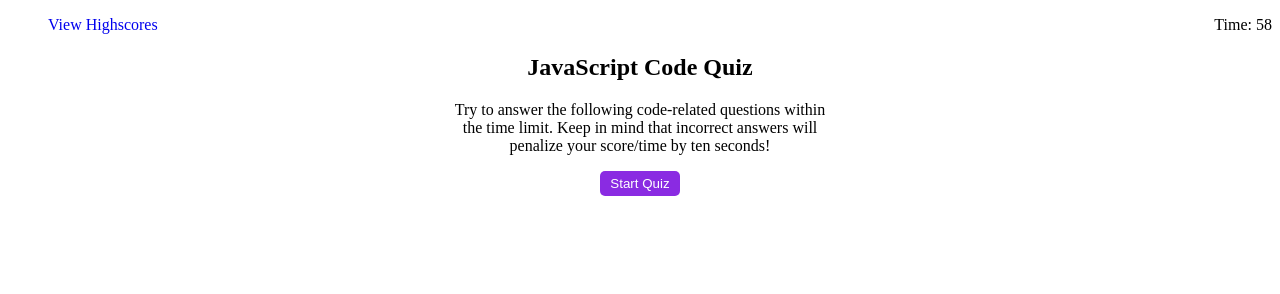
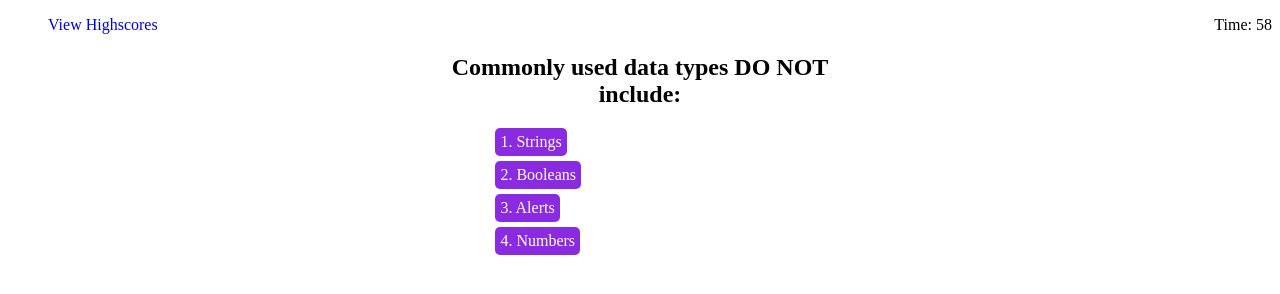
Before and after one commit to vossellerm/timed-code-quiz, a plain HTML site: page index.html in a window 1280 px wide. Both pictures are taken after a click on the button "Start Quiz". Drawn offline with Linux system fonts and the light colour scheme.

Commit message:
question 1

```diff
--- a/assets/script.js
+++ b/assets/script.js
@@ -3,6 +3,9 @@ var timeEl = document.querySelector(".time");
 
 // select elements by id
 var startBtn = document.querySelector("#startBtn");
+var question = document.querySelector("#title");
+var answers = document.querySelector("#answers");
+var instructions = document.querySelector("#instructions");
 
 var secondsLeft = 60;
 
@@ -22,6 +25,33 @@ startBtn.addEventListener("click", function setTime() {
   }, 1000);
 });
 
+startBtn.addEventListener("click", function firstQuestion() {
+  question.textContent = "Commonly used data types DO NOT include:";
+
+  instructions.remove();
+
+  var listEl = document.createElement("ul");
+  var strings = document.createElement("li");
+  var booleans = document.createElement("li");
+  var alerts = document.createElement("li");
+  var numbers = document.createElement("li");
+
+  listEl.classList.add("choices");
+
+  strings.textContent = "1. Strings";
+  booleans.textContent = "2. Booleans";
+  alerts.textContent = "3. Alerts";
+  numbers.textContent = "4. Numbers";
+
+  answers.appendChild(listEl);
+  listEl.appendChild(strings);
+  listEl.appendChild(booleans);
+  listEl.appendChild(alerts);
+  listEl.appendChild(numbers);
+
+  startBtn.remove();
+});
+
 // save initials and score
 
 // question functions
--- a/assets/style.css
+++ b/assets/style.css
@@ -3,10 +3,28 @@ p {
   text-align: center;
 }
 
-ul {
+ul.nav {
   display: flex;
   justify-content: space-between;
   list-style: none;
+}
+
+ul.choices li {
+  background-color: blueviolet;
+  color: white;
+  padding: 5px;
+  margin: 5px;
+  width: fit-content;
+  border-radius: 5px;
+  list-style: none;
+}
+
+ul.choices li:hover {
+  color: blueviolet;
+  background-color: white;
+  border: blueviolet solid 1px;
+  font-weight: bold;
+  cursor: pointer;
 }
 
 #highscores {
--- a/index.html
+++ b/index.html
@@ -10,7 +10,7 @@
   <body>
     <!-- View high scores and timer header -->
     <nav>
-      <ul>
+      <ul class="nav">
         <li><a href="#" id="highscores">View Highscores</a></li>
         <li class="time">Time: 60</li>
       </ul>
@@ -20,11 +20,13 @@
       <!-- title -->
       <h1 id="title">JavaScript Code Quiz</h1>
       <!-- instructions -->
-      <p>
-        Try to answer the following code-related questions within the time
-        limit. Keep in mind that incorrect answers will penalize your score/time
-        by ten seconds!
-      </p>
+      <div id="answers">
+        <p id="instructions">
+          Try to answer the following code-related questions within the time
+          limit. Keep in mind that incorrect answers will penalize your
+          score/time by ten seconds!
+        </p>
+      </div>
       <!-- start button -->
       <button id="startBtn">Start Quiz</button>
     </section>
```
